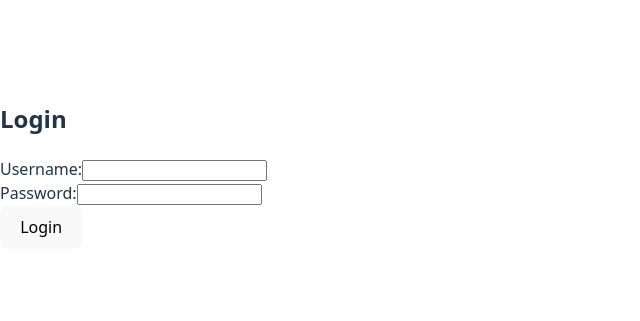
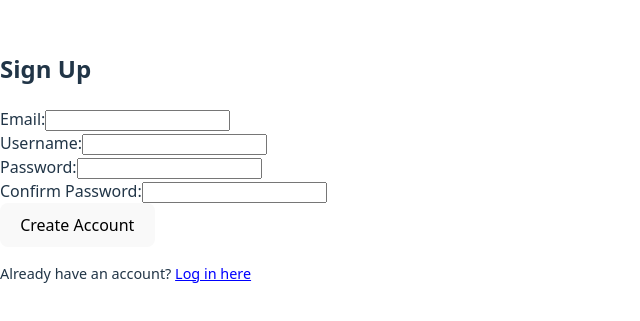
Before and after one commit to ShelbyPop/CS144-GroupProject, a React (Vite) app in the folder frontend/: page /signup in a window 1280 px wide. Shown: the part 235-556 px from the top of the page, without its empty margins (0-640 px from the left). Built offline with nearby package versions, Linux system fonts and the light colour scheme.

Commit message:
Add frontend Signup page

```diff
--- a/frontend/package.json
+++ b/frontend/package.json
@@ -11,7 +11,8 @@
   },
   "dependencies": {
     "react": "^19.1.0",
-    "react-dom": "^19.1.0"
+    "react-dom": "^19.1.0",
+    "react-router-dom": "^7.6.2"
   },
   "devDependencies": {
     "@eslint/js": "^9.25.0",
--- a/frontend/src/Login.jsx
+++ b/frontend/src/Login.jsx
@@ -1,8 +1,10 @@
 import React, { useState } from 'react';
+import { useNavigate } from 'react-router-dom';
 
 export default function Login ({ setInputUsername })  {
   const [username, setUsername] = useState('');
   const [password, setPassword] = useState('');
+  const navigate = useNavigate();
 
   const handleSubmit = async (e) => {
     e.preventDefault();
@@ -17,9 +19,10 @@ export default function Login ({ setInputUsername })  {
 
       if (res.ok) {
         alert('Logged in successfully!');
-         setInputUsername(username);
+        setInputUsername(username);
         setUsername('');
         setPassword('');
+        navigate('/game')
       } else {
       let errorMessage = 'Error trying to login';
       try {
@@ -63,6 +66,17 @@ export default function Login ({ setInputUsername })  {
 
         <button type="submit">Login</button>
       </form>
+
+      {/* Signup Link */}
+      <p style={{ fontSize: '0.9rem', marginTop: '1rem' }}>
+        Don't have an account?{' '}
+        <span
+          style={{ color: 'blue', textDecoration: 'underline', cursor: 'pointer' }}
+          onClick={() => navigate('/signup')}
+        >
+          Create an account
+        </span>
+      </p>
     </div>
   );
 }
--- a/frontend/src/SignUp.jsx
+++ b/frontend/src/SignUp.jsx
@@ -0,0 +1,99 @@
+import React, { useState } from 'react';
+import { useNavigate } from 'react-router-dom';
+
+export default function SignUp() {
+  const [email, setEmail] = useState('');
+  const [username, setUsername] = useState('');
+  const [password, setPassword] = useState('');
+  const [confirm, setConfirm] = useState('');
+  const navigate = useNavigate();
+
+  const handleSignup = async (e) => {
+    e.preventDefault();
+
+    if (password !== confirm) {
+      alert('Passwords do not match!');
+      return;
+    }
+
+    try {
+      const res = await fetch('http://localhost:3000/api/auth/signup', {
+        method: 'POST',
+        headers: { 'Content-Type': 'application/json' },
+        credentials: 'include',
+        body: JSON.stringify({ email, username, password }),
+      });
+
+      if (res.ok) {
+        alert('Account created successfully! Please log in.');
+        navigate('/');
+      } else {
+        const data = await res.json();
+        alert(data.error || 'Signup failed');
+      }
+    } catch (err) {
+      console.error('Signup error:', err);
+      alert('Something went wrong. Try again.');
+    }
+  };
+
+  return (
+    <div>
+      <h2>Sign Up</h2>
+      <form onSubmit={handleSignup}>
+        <div>
+          <label>Email:</label>
+          <input
+            type="email"
+            required
+            value={email}
+            onChange={(e) => setEmail(e.target.value)}
+          />
+        </div>
+
+        <div>
+          <label>Username:</label>
+          <input
+            type="text"
+            required
+            value={username}
+            onChange={(e) => setUsername(e.target.value)}
+          />
+        </div>
+
+        <div>
+          <label>Password:</label>
+          <input
+            type="password"
+            required
+            value={password}
+            onChange={(e) => setPassword(e.target.value)}
+          />
+        </div>
+
+        <div>
+          <label>Confirm Password:</label>
+          <input
+            type="password"
+            required
+            value={confirm}
+            onChange={(e) => setConfirm(e.target.value)}
+          />
+        </div>
+
+        <button type="submit">Create Account</button>
+      </form>
+
+      {/* Back to login link */}
+      <p style={{ fontSize: '0.9rem', marginTop: '1rem' }}>
+        Already have an account?{' '}
+        <span
+          style={{ color: 'blue', textDecoration: 'underline', cursor: 'pointer' }}
+          onClick={() => navigate('/')}
+        >
+          Log in here
+        </span>
+      </p>
+    </div>
+  );
+}
--- a/frontend/src/root.jsx
+++ b/frontend/src/root.jsx
@@ -1,17 +1,21 @@
 import React, { useState } from 'react';
+import { BrowserRouter, Routes, Route } from 'react-router-dom';
 import Login from './Login.jsx';
+import SignUp from './SignUp.jsx';
 import App from './App.jsx';
 
 export default function Root() {
   const [username, setUsername] = useState('');
 
   return (
-    <div>
-      {!username ? (
-        <Login setInputUsername={setUsername} />
-      ) : (
-        <App username={username} />
+  <BrowserRouter>
+    <Routes>
+      <Route path="/" element={<Login setInputUsername={setUsername} />} />
+      <Route path="/signup" element={<SignUp />} />
+      {username && (
+        <Route path="/game" element={<App username={username} />} />
       )}
-    </div>
-  );
+    </Routes>
+  </BrowserRouter>
+);
 }
```
Also changed, not shown: 1 other file (tests, documents, lock files or other folders).
